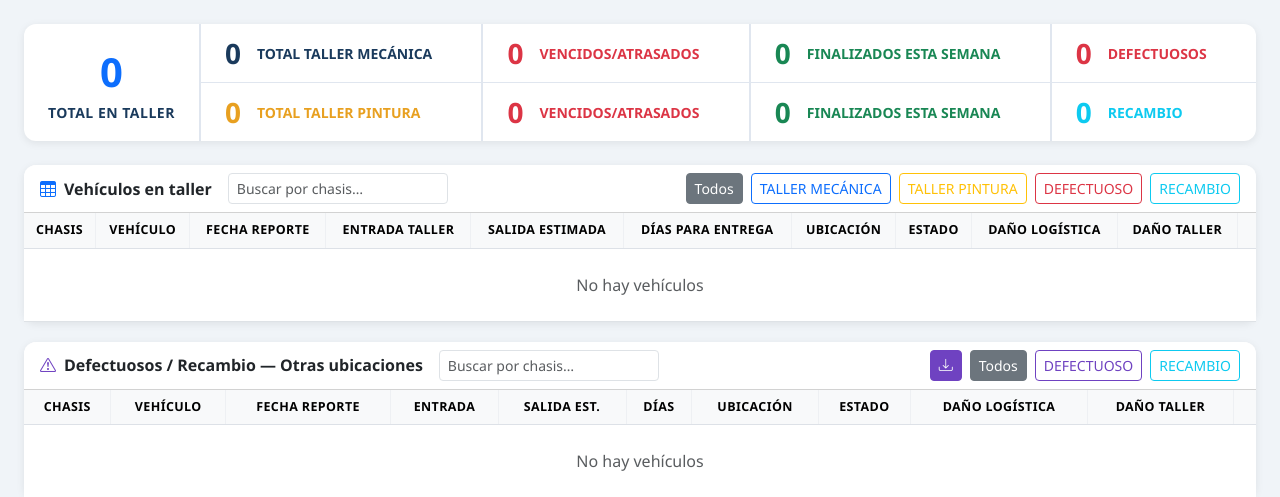
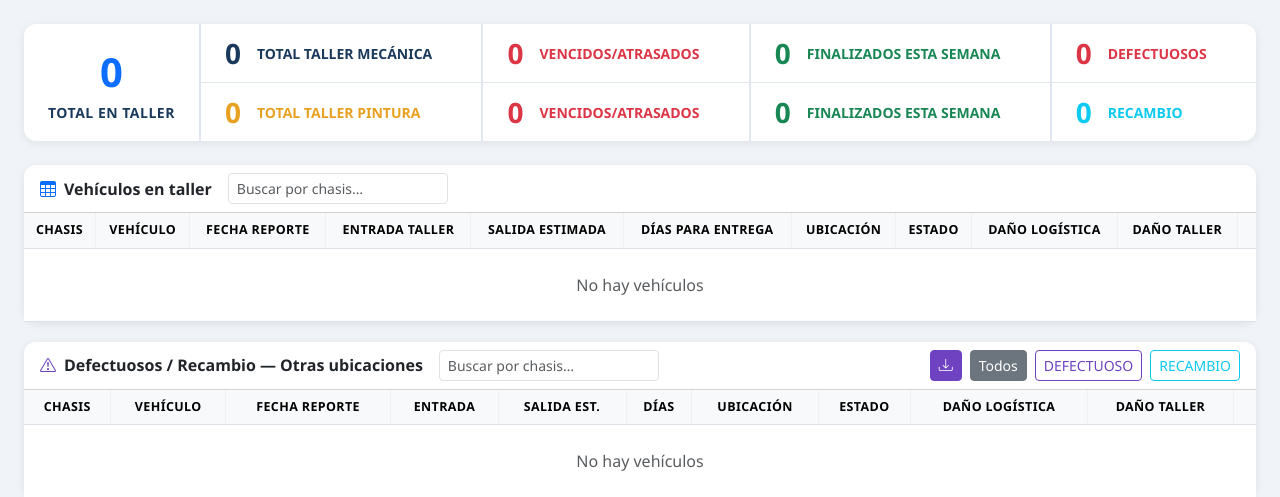
Before and after one commit to Jeaustin288/taller-tracker, a Flask app: page / in a window 1280 px wide. Shown: the part 56-553 px from the top of the page. Run offline with Flask 3, Linux system fonts and the light colour scheme; data that the repository does not hold is empty; some libraries are stand-ins or nearby versions.

Commit message:
KPI cards clickeables como filtros, eliminar botones de filtro duplicados

```diff
--- a/taller_tracker/templates/index.html
+++ b/taller_tracker/templates/index.html
@@ -108,26 +108,26 @@
   <div class="card mb-4">
     <div class="card-body p-0">
       <div class="d-flex" style="min-height:90px;">
-        <div class="d-flex flex-column align-items-center justify-content-center px-4 py-3" style="border-right:2px solid #e0e6ef;min-width:160px;">
+        <div class="d-flex flex-column align-items-center justify-content-center px-4 py-3 kpi-clickable" style="border-right:2px solid #e0e6ef;min-width:160px;cursor:pointer;" onclick="setFilter('all')" title="Ver todos">
           <div class="fs-1 fw-bold text-primary" id="kpi-total">—</div>
           <div class="fw-bold text-uppercase small" style="color:var(--brand);letter-spacing:.5px;">TOTAL EN TALLER</div>
         </div>
         <div class="d-flex flex-column flex-grow-1" style="border-right:2px solid #e0e6ef;">
-          <div class="d-flex align-items-center px-4 py-2 flex-grow-1" style="border-bottom:1px solid #e0e6ef;">
+          <div class="d-flex align-items-center px-4 py-2 flex-grow-1 kpi-clickable" style="border-bottom:1px solid #e0e6ef;cursor:pointer;" onclick="setFilter('mecanica')" title="Filtrar Mecánica">
             <div class="fs-3 fw-bold me-3" style="color:var(--brand)" id="kpi-mecanica">—</div>
             <div class="fw-semibold text-uppercase small" style="color:var(--brand);">TOTAL TALLER MECÁNICA</div>
           </div>
-          <div class="d-flex align-items-center px-4 py-2 flex-grow-1">
+          <div class="d-flex align-items-center px-4 py-2 flex-grow-1 kpi-clickable" style="cursor:pointer;" onclick="setFilter('pintura')" title="Filtrar Pintura">
             <div class="fs-3 fw-bold me-3" style="color:var(--accent)" id="kpi-pintura">—</div>
             <div class="fw-semibold text-uppercase small" style="color:var(--accent);">TOTAL TALLER PINTURA</div>
           </div>
         </div>
         <div class="d-flex flex-column flex-grow-1" style="border-right:2px solid #e0e6ef;">
-          <div class="d-flex align-items-center px-4 py-2 flex-grow-1" style="border-bottom:1px solid #e0e6ef;">
+          <div class="d-flex align-items-center px-4 py-2 flex-grow-1 kpi-clickable" style="border-bottom:1px solid #e0e6ef;cursor:pointer;" onclick="setFilter('mecanica')" title="Filtrar vencidos Mecánica">
             <div class="fs-3 fw-bold me-3 text-danger" id="kpi-vencidos-mec">—</div>
             <div class="fw-semibold text-uppercase small text-danger">VENCIDOS/ATRASADOS</div>
           </div>
-          <div class="d-flex align-items-center px-4 py-2 flex-grow-1">
+          <div class="d-flex align-items-center px-4 py-2 flex-grow-1 kpi-clickable" style="cursor:pointer;" onclick="setFilter('pintura')" title="Filtrar vencidos Pintura">
             <div class="fs-3 fw-bold me-3 text-danger" id="kpi-vencidos-pin">—</div>
             <div class="fw-semibold text-uppercase small text-danger">VENCIDOS/ATRASADOS</div>
           </div>
@@ -164,13 +164,7 @@
           <span class="fw-semibold"><i class="bi bi-table me-2 text-primary"></i>Vehículos en taller</span>
           <input type="text" id="search-chasis" class="form-control form-control-sm" style="max-width:220px;"
             placeholder="Buscar por chasis…" oninput="filterTable(this.value)">
-          <div class="ms-auto d-flex gap-2">
-            <button class="btn btn-sm btn-outline-secondary active" id="filter-all" onclick="setFilter('all')">Todos</button>
-            <button class="btn btn-sm btn-outline-primary" id="filter-mecanica" onclick="setFilter('mecanica')">TALLER MECÁNICA</button>
-            <button class="btn btn-sm btn-outline-warning" id="filter-pintura" onclick="setFilter('pintura')">TALLER PINTURA</button>
-            <button class="btn btn-sm" style="border-color:#dc3545;color:#dc3545;" id="filter-defectuoso" onclick="setFilter('defectuoso')">DEFECTUOSO</button>
-            <button class="btn btn-sm btn-outline-info" id="filter-recambio" onclick="setFilter('recambio')">RECAMBIO</button>
-          </div>
+          <div class="ms-auto"></div>
         </div>
         <div class="card-body p-0">
           <div class="table-responsive">
```
